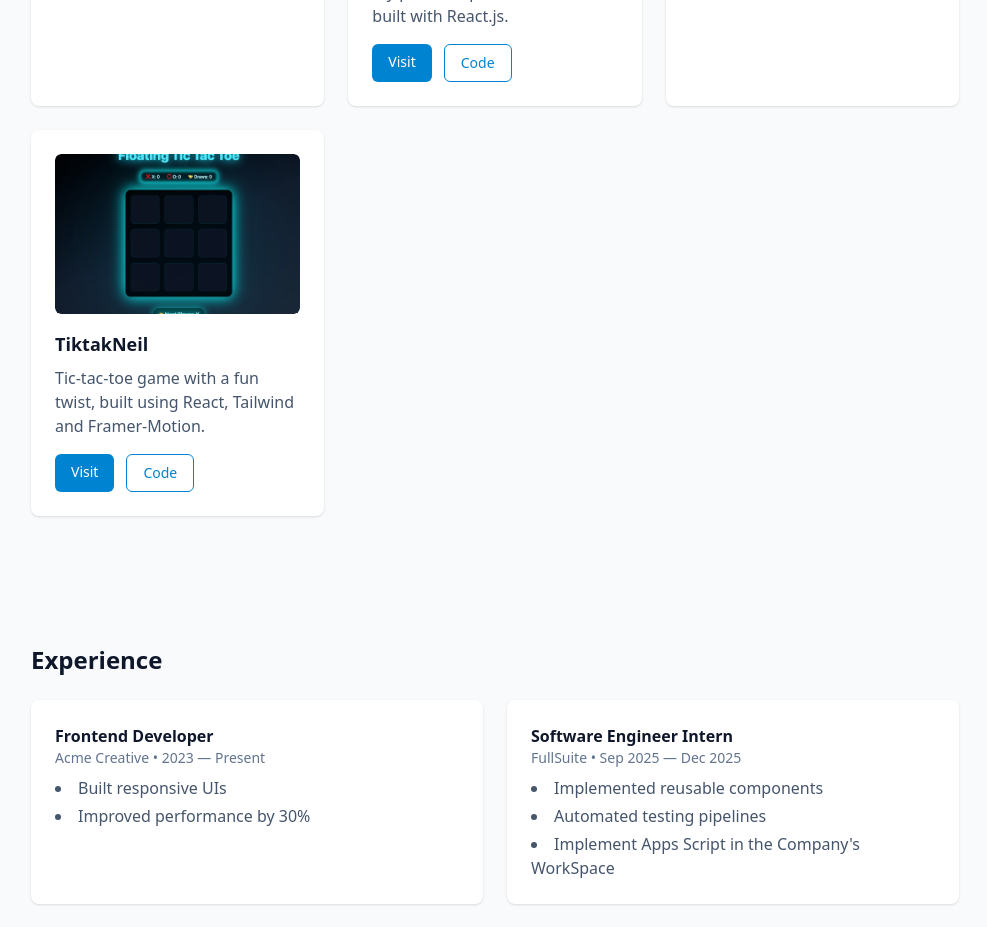
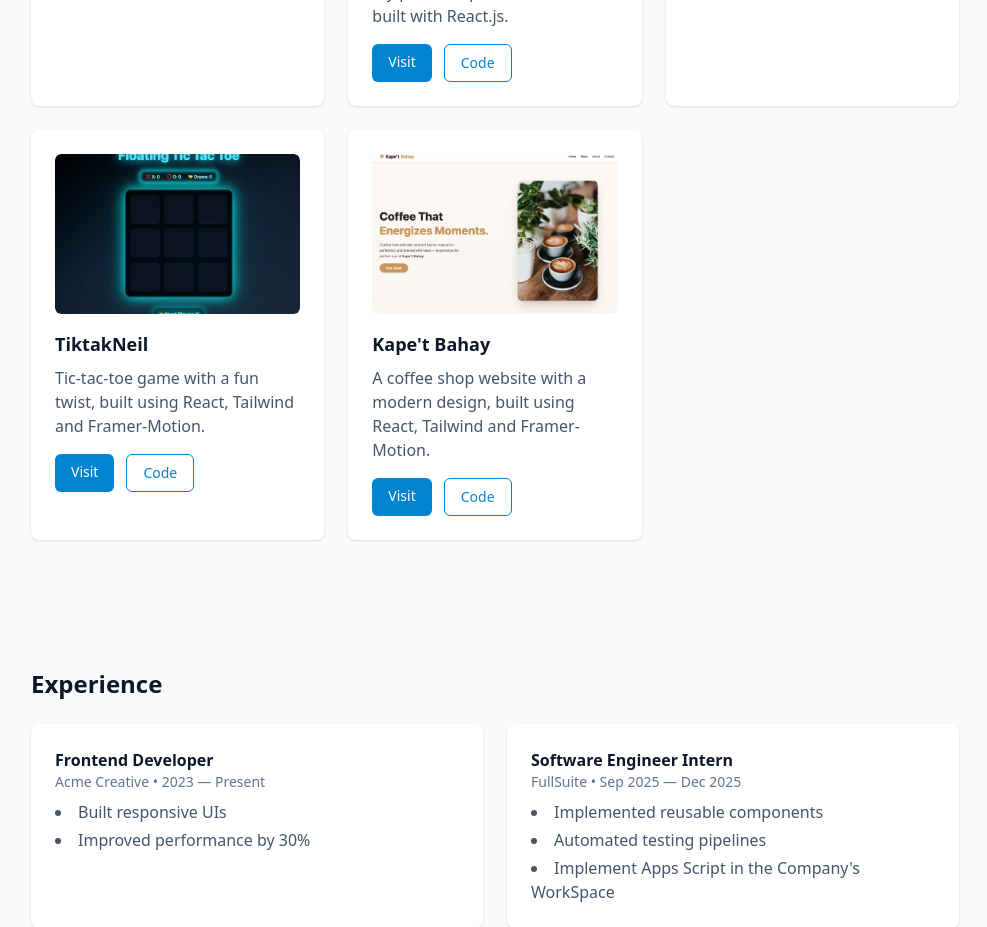
Before and after one commit to neilpascual/Portfolio, a React (Vite) app: page / in a window 1280 px wide. Shown: the part 1500-2427 px from the top of the page, without its empty margins (145-1132 px from the left). Built offline with nearby package versions, Linux system fonts and the light colour scheme.

Commit message:
added new project: kapet't bahay

```diff
--- a/src/data/projects.js
+++ b/src/data/projects.js
@@ -10,7 +10,7 @@ export const projects = [
   {
     title: 'Portfolio Website',
     desc: 'My personal portfolio website built with React.js.',
-    tags: ['Next.js', 'Strapi', 'Cloudinary'],
+    tags: ['React', 'Tailwind', 'Framer-Motion'],
     live: '#',
     img: '/projects/neilp.png',
     code: 'https://github.com/neilpascual/Portfolio'
@@ -31,4 +31,12 @@ export const projects = [
     img: '/projects/tiktakneil.png',
     code: 'https://github.com/neilpascual/tictactoe'
   },
+    {
+    title: "Kape't Bahay",
+    desc: 'A coffee shop website with a modern design, built using React, Tailwind and Framer-Motion.',
+    tags: ['React', 'Tailwind', 'Framer-Motion'],
+    live: 'https://kapet-bahay.vercel.app',
+    img: '/projects/kapetbahay.png',
+    code: 'https://github.com/neilpascual/kapet-bahay'
+  },
 ];
```
Also changed, not shown: public/projects/kapetbahay.png (added).
